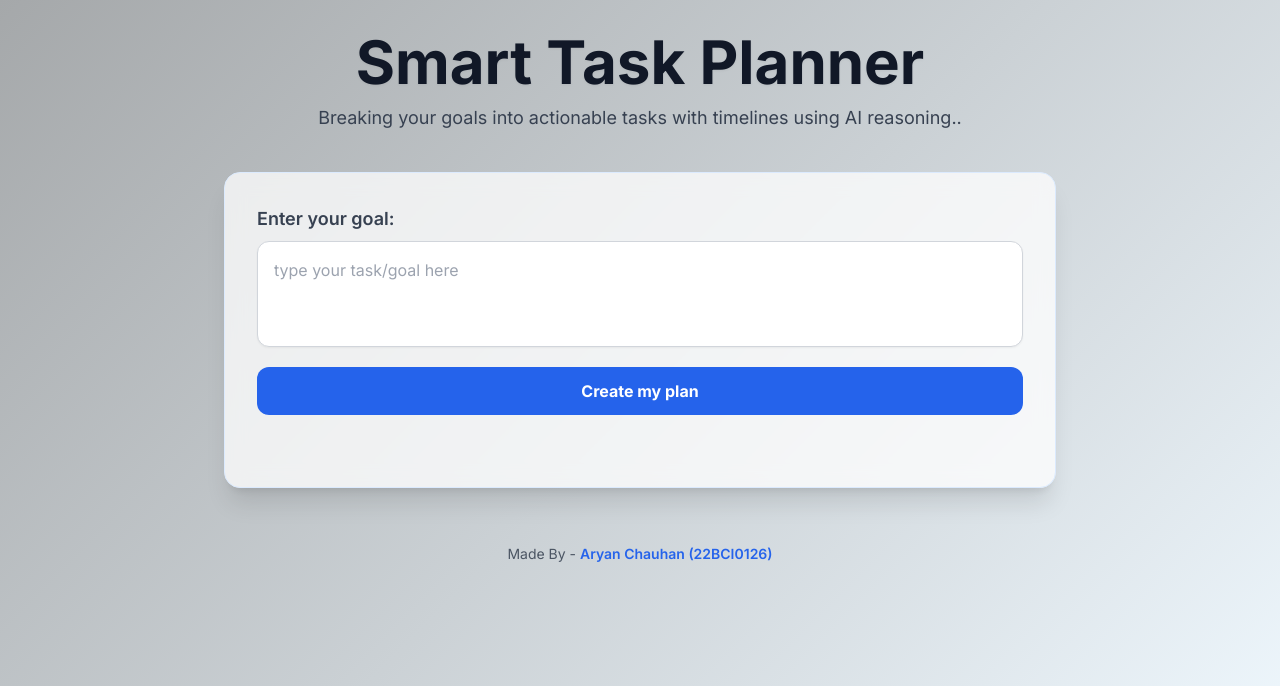
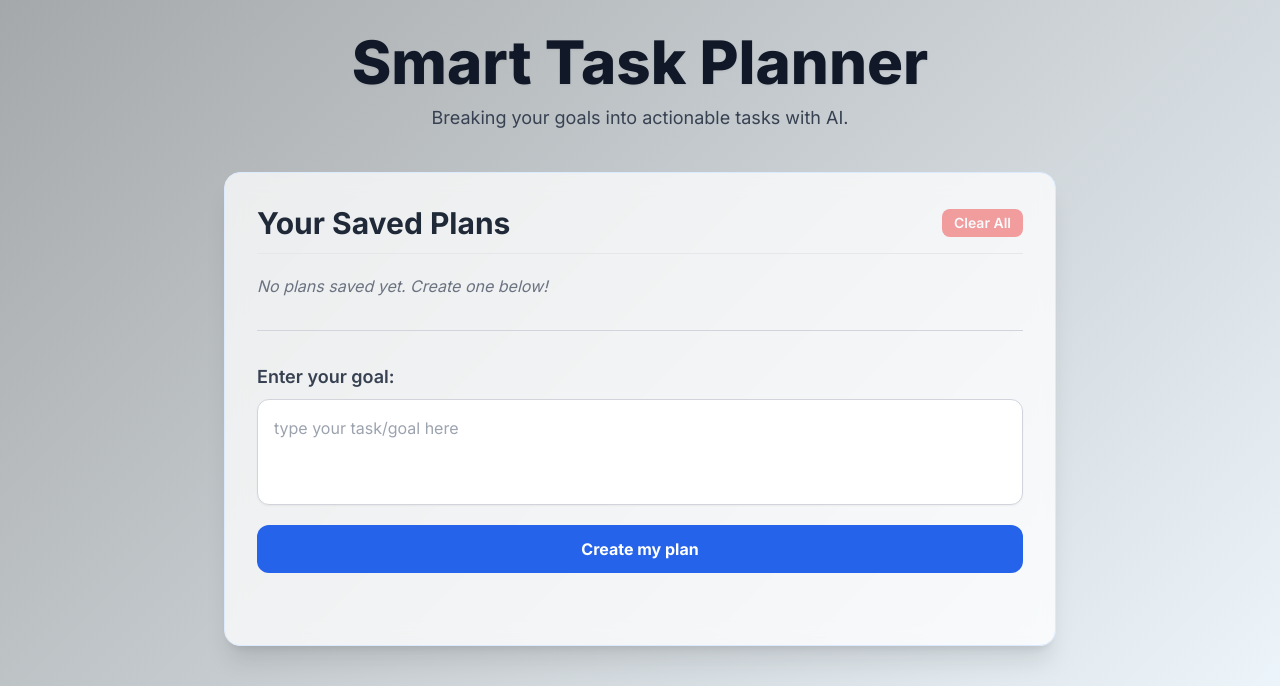
Before and after one commit to aary4nnnn/SmartTaskPlanner, a Flask app: template templates/index.html in a window 1280 px wide. Shown: the top 686 px of the page. Run offline with Flask 3, Linux system fonts and the light colour scheme; the template is opened without the code that fills it, so the values that code supplies are empty; some libraries are stand-ins or nearby versions.

Commit message:
Update index.html

```diff
--- a/templates/index.html
+++ b/templates/index.html
@@ -5,7 +5,7 @@
     <meta name="viewport" content="width=device-width, initial-scale=1.0">
     <title>Smart Task Planner</title>
     <script src="https://cdn.tailwindcss.com"></script>
-  <link href="https://fonts.googleapis.com/css2?family=Inter:wght@400;500;600;700&display=swap" rel="stylesheet">
+    <link href="https://fonts.googleapis.com/css2?family=Inter:wght@400;500;600;700;800&display=swap" rel="stylesheet">
     <style>
         body {
             font-family: 'Inter', sans-serif;
@@ -27,6 +27,7 @@
             100% { opacity: 1; transform: translateY(0); }
         }
         .animate-fade-in { animation: fadeInUp 0.5s ease-out forwards; }
+        .btn-animate { transition: all 0.3s ease; }
         .btn-animate:hover {
             box-shadow: 0 0 25px rgba(59, 130, 246, 0.5);
             transform: scale(1.03);
@@ -37,9 +38,19 @@
             backdrop-filter: blur(10px);
             transition: all 0.3s ease;
         }
-    .glass-card:hover {
+        .task-card {
+            transition: all 0.3s ease;
+        }
+        .task-card:hover {
             transform: translateY(-4px);
             box-shadow: 0 8px 30px rgba(59, 130, 246, 0.2);
+        }
+        /* Style for the dropdown arrow */
+        details summary::-webkit-details-marker {
+            display: none;
+        }
+        details[open] summary svg {
+            transform: rotate(180deg);
         }
         * { transition: all 0.25s ease; }
         ::-webkit-scrollbar { width: 8px; }
@@ -53,9 +64,25 @@
     <div class="container mx-auto p-4 sm:p-6 md:p-8 max-w-4xl flex flex-col">
         <header class="text-center mb-10">
             <h1 class="text-5xl md:text-6xl font-extrabold text-gray-900 drop-shadow-sm">Smart Task Planner</h1>
-      <p class="mt-3 text-lg text-gray-700">Breaking your goals into actionable tasks with timelines using AI reasoning..</p>
+            <p class="mt-3 text-lg text-gray-700">Breaking your goals into actionable tasks with AI.</p>
         </header>
+
         <main class="glass-card rounded-2xl shadow-xl p-8 flex-grow border border-blue-100">
+
+            <!-- Section for Saved Plans -->
+            <div id="saved-plans-container" class="animate-fade-in">
+                <div class="flex justify-between items-center mb-5 border-b border-gray-200 pb-3">
+                    <h2 class="text-3xl font-bold text-gray-800">Your Saved Plans</h2>
+                    <button id="clear-plans-button" class="text-sm bg-red-500 hover:bg-red-600 text-white font-semibold py-1 px-3 rounded-lg transition-all disabled:opacity-50 disabled:cursor-not-allowed">Clear All</button>
+                </div>
+                <div id="saved-plans-list" class="space-y-4">
+                    <p id="no-saved-plans" class="text-gray-500 italic">No plans saved yet. Create one below!</p>
+                </div>
+            </div>
+
+            <div class="border-t border-gray-300 my-8"></div>
+
+            <!-- Section for Creating a New Plan -->
             <form id="goal-form">
                 <div class="flex flex-col">
                     <label for="goal-input" class="mb-2 font-semibold text-gray-700 text-lg">Enter your goal:</label>
@@ -65,6 +92,7 @@
                     Create my plan
                 </button>
             </form>
+
             <div id="response-container" class="mt-10">
                 <div id="loader" class="hidden flex flex-col items-center justify-center text-center space-y-3">
                     <div class="loader"></div>
@@ -74,11 +102,12 @@
                     <p><strong class="font-bold">Oops!! Something went wrong.</strong> <span id="error-text"></span></p>
                 </div>
                 <div id="results" class="hidden animate-fade-in mt-8">
-          <h2 class="text-3xl font-bold mb-5 border-b border-gray-200 pb-3 text-gray-800">Your Action Plan</h2>
+                    <h2 class="text-3xl font-bold mb-5 border-b border-gray-200 pb-3 text-gray-800">Your New Action Plan</h2>
                     <div id="task-list" class="space-y-5"></div>
                 </div>
             </div>
         </main>
+
         <footer class="text-center py-6 text-gray-600 text-sm mt-8">
             <p>Made By - <span class="font-semibold text-blue-600">Aryan Chauhan (22BCI0126)</span></p>
         </footer>
@@ -93,6 +122,111 @@
         const errorText = document.getElementById('error-text');
         const resultsContainer = document.getElementById('results');
         const taskList = document.getElementById('task-list');
+        const savedPlansList = document.getElementById('saved-plans-list');
+        const noSavedPlansMsg = document.getElementById('no-saved-plans');
+        const clearPlansButton = document.getElementById('clear-plans-button');
+
+        const API_URL = 'http://127.0.0.1:5001/plan';
+        const STORAGE_KEY = 'smartTaskPlanner_plans';
+
+        // --- localStorage Functions ---
+        function getPlansFromStorage() {
+            const plansJSON = localStorage.getItem(STORAGE_KEY);
+            return plansJSON ? JSON.parse(plansJSON) : [];
+        }
+
+        function savePlansToStorage(plans) {
+            localStorage.setItem(STORAGE_KEY, JSON.stringify(plans));
+        }
+
+        // --- Main Display Logic ---
+        function displayAllSavedPlans() {
+            const plans = getPlansFromStorage();
+            savedPlansList.innerHTML = '';
+
+            if (plans.length > 0) {
+                noSavedPlansMsg.classList.add('hidden');
+                clearPlansButton.disabled = false;
+                plans.forEach(plan => {
+                    const planElement = createPlanElement(plan.goal, plan.tasks);
+                    savedPlansList.appendChild(planElement);
+                });
+            } else {
+                savedPlansList.appendChild(noSavedPlansMsg);
+                noSavedPlansMsg.classList.remove('hidden');
+                clearPlansButton.disabled = true;
+            }
+        }
+
+        function createPlanElement(goal, tasks, isOpen = false) {
+            const container = document.createElement('details');
+            container.className = 'bg-white/60 rounded-xl shadow-sm border border-gray-200 overflow-hidden transition-all duration-300';
+            container.open = isOpen;
+
+            const tasksHtml = tasks.map((task, index) => {
+                const colorClasses = ['bg-blue-100 text-blue-800', 'bg-green-100 text-green-800', 'bg-purple-100 text-purple-800', 'bg-orange-100 text-orange-800', 'bg-pink-100 text-pink-800'];
+                const badgeColor = colorClasses[index % colorClasses.length];
+                const dependenciesHtml = task.dependencies?.length
+                    ? `<details class="mt-3 bg-gray-50/80 rounded-lg p-3">
+                         <summary class="cursor-pointer text-sm font-semibold text-gray-700 hover:text-blue-600">
+                           Show Prerequisites (${task.dependencies.length})
+                         </summary>
+                         <ul class="list-disc list-inside text-sm text-gray-600 mt-2 space-y-1">
+                           ${task.dependencies.map(dep => `<li>${dep}</li>`).join('')}
+                         </ul>
+                       </details>`
+                    : `<p class="mt-3 text-sm italic text-gray-500">No Prerequisites</p>`;
+                return `
+                <div class="task-card relative p-6 bg-white/80 border border-gray-200 rounded-2xl shadow-md">
+                    <div class="flex flex-col sm:flex-row justify-between items-start sm:items-center gap-3">
+                        <div class="flex items-center gap-3">
+                            <div class="flex items-center justify-center w-10 h-10 bg-blue-600 text-white font-bold rounded-full shadow-md">${index + 1}</div>
+                            <h3 class="text-lg sm:text-xl font-semibold text-gray-900">${task.task}</h3>
+                        </div>
+                        <span class="flex-shrink-0 ${badgeColor} text-xs font-medium px-3 py-1.5 rounded-full mt-2 sm:mt-0">${task.timeline}</span>
+                    </div>
+                    ${dependenciesHtml}
+                </div>`;
+            }).join('');
+
+            container.innerHTML = `
+                <summary class="flex justify-between items-center p-4 cursor-pointer hover:bg-gray-100/50">
+                    <h3 class="text-xl font-bold text-gray-900">${goal}</h3>
+                    <svg class="w-6 h-6 transform transition-transform duration-300 text-gray-600" fill="none" stroke="currentColor" viewBox="0 0 24 24" xmlns="http://www.w3.org/2000/svg"><path stroke-linecap="round" stroke-linejoin="round" stroke-width="2" d="M19 9l-7 7-7-7"></path></svg>
+                </summary>
+                <div class="p-4 border-t border-gray-200">
+                    <div class="space-y-5">${tasksHtml}</div>
+                </div>
+            `;
+            return container;
+        }
+
+        function displayNewPlan(tasks) {
+            resultsContainer.classList.remove('hidden');
+            taskList.innerHTML = ''; // Clear previous results
+            const planElement = createPlanElement("Your New Action Plan", tasks, true); // Create it as open
+            taskList.appendChild(planElement);
+
+            const summary = document.createElement('div');
+            summary.className = 'mt-8 text-center text-gray-700 italic';
+            summary.innerHTML = `<p>✅ ${tasks.length} tasks generated and saved! See it in 'Your Saved Plans' above.</p>`;
+            taskList.appendChild(summary);
+        }
+
+        function showError(message) {
+            errorText.textContent = message;
+            errorMessage.classList.remove('hidden');
+        }
+
+        // --- Event Listeners ---
+        document.addEventListener('DOMContentLoaded', displayAllSavedPlans);
+
+        clearPlansButton.addEventListener('click', () => {
+            if (confirm('Are you sure you want to delete all saved plans? This cannot be undone.')) {
+                localStorage.removeItem(STORAGE_KEY);
+                displayAllSavedPlans();
+            }
+        });
 
         goalForm.addEventListener('submit', async (e) => {
             e.preventDefault();
@@ -107,9 +241,9 @@
             errorMessage.classList.add('hidden');
             taskList.innerHTML = '';
             loader.classList.remove('hidden');
+
             try {
-        const apiUrl = 'http://127.0.0.1:5001/plan';
-        const response = await fetch(apiUrl, {
+                const response = await fetch(API_URL, {
                     method: 'POST',
                     headers: { 'Content-Type': 'application/json' },
                     body: JSON.stringify({ goal: goal }),
@@ -121,9 +255,17 @@
                 const data = await response.json();
                 const planText = data.candidates?.[0]?.content?.parts?.[0]?.text;
                 if (!planText) throw new Error("Could not find a valid plan in the AI response.");
+
                 const plan = JSON.parse(planText);
                 if (plan.tasks && plan.tasks.length > 0) {
-          displayPlan(plan.tasks);
+                    const newPlan = { goal: goal, tasks: plan.tasks };
+                    const allPlans = getPlansFromStorage();
+                    allPlans.unshift(newPlan);
+                    savePlansToStorage(allPlans);
+
+                    displayNewPlan(plan.tasks);
+                    displayAllSavedPlans();
+                    goalInput.value = '';
                 } else {
                     showError("The AI couldn't generate a plan for this goal. Try rephrasing it.");
                 }
@@ -133,71 +275,9 @@
             } finally {
                 loader.classList.add('hidden');
                 submitButton.disabled = false;
-        submitButton.textContent = 'Generate Plan';
+                submitButton.textContent = 'Create my plan';
             }
         });
-
-   function displayPlan(tasks) {
-  resultsContainer.classList.remove('hidden');
-  taskList.innerHTML = '';
-
-  tasks.forEach((task, index) => {
-    const taskCard = document.createElement('div');
-    taskCard.className =
-      'relative p-6 bg-white/80 border border-gray-200 rounded-2xl shadow-md animate-fade-in hover:shadow-lg hover:-translate-y-1 transition-all duration-300';
-
-    taskCard.style.animationDelay = `${index * 0.08}s`;
-
-    const colorClasses = [
-      'bg-blue-100 text-blue-800',
-      'bg-green-100 text-green-800',
-      'bg-purple-100 text-purple-800',
-      'bg-orange-100 text-orange-800',
-      'bg-pink-100 text-pink-800'
-    ];
-    const badgeColor = colorClasses[index % colorClasses.length];
-
-    const dependenciesHtml = task.dependencies?.length
-      ? `
-        <details class="mt-3 bg-gray-50 rounded-lg p-3">
-          <summary class="cursor-pointer text-sm font-semibold text-gray-700 hover:text-blue-600">
-            Show Prerequisites (${task.dependencies.length})
-          </summary>
-          <ul class="list-disc list-inside text-sm text-gray-600 mt-2 space-y-1">
-            ${task.dependencies.map(dep => `<li>${dep}</li>`).join('')}
-          </ul>
-        </details>`
-      : `<p class="mt-3 text-sm italic text-gray-500">No Prerequisites</p>`;
-
-    taskCard.innerHTML = `
-      <div class="flex flex-col sm:flex-row justify-between items-start sm:items-center gap-3">
-        <div class="flex items-center gap-3">
-          <div class="flex items-center justify-center w-10 h-10 bg-blue-600 text-white font-bold rounded-full shadow-md">
-            ${index + 1}
-          </div>
-          <h3 class="text-lg sm:text-xl font-semibold text-gray-900">${task.task}</h3>
-        </div>
-        <span class="flex-shrink-0 ${badgeColor} text-xs font-medium px-3 py-1.5 rounded-full mt-2 sm:mt-0">
-          ${task.timeline}
-        </span>
-      </div>
-      ${dependenciesHtml}
-    `;
-
-    taskList.appendChild(taskCard);
-  });
-
-  const summary = document.createElement('div');
-  summary.className = 'mt-8 text-center text-gray-700 italic';
-  summary.innerHTML = `<p>✅ ${tasks.length} tasks generated — follow them step-by-step for successful goal completion!</p>`;
-  taskList.appendChild(summary);
-}
-
-
-    function showError(message) {
-      errorText.textContent = message;
-      errorMessage.classList.remove('hidden');
-    }
     </script>
 </body>
 </html>
```
Lines whose indentation alone changed are shown as unchanged.
